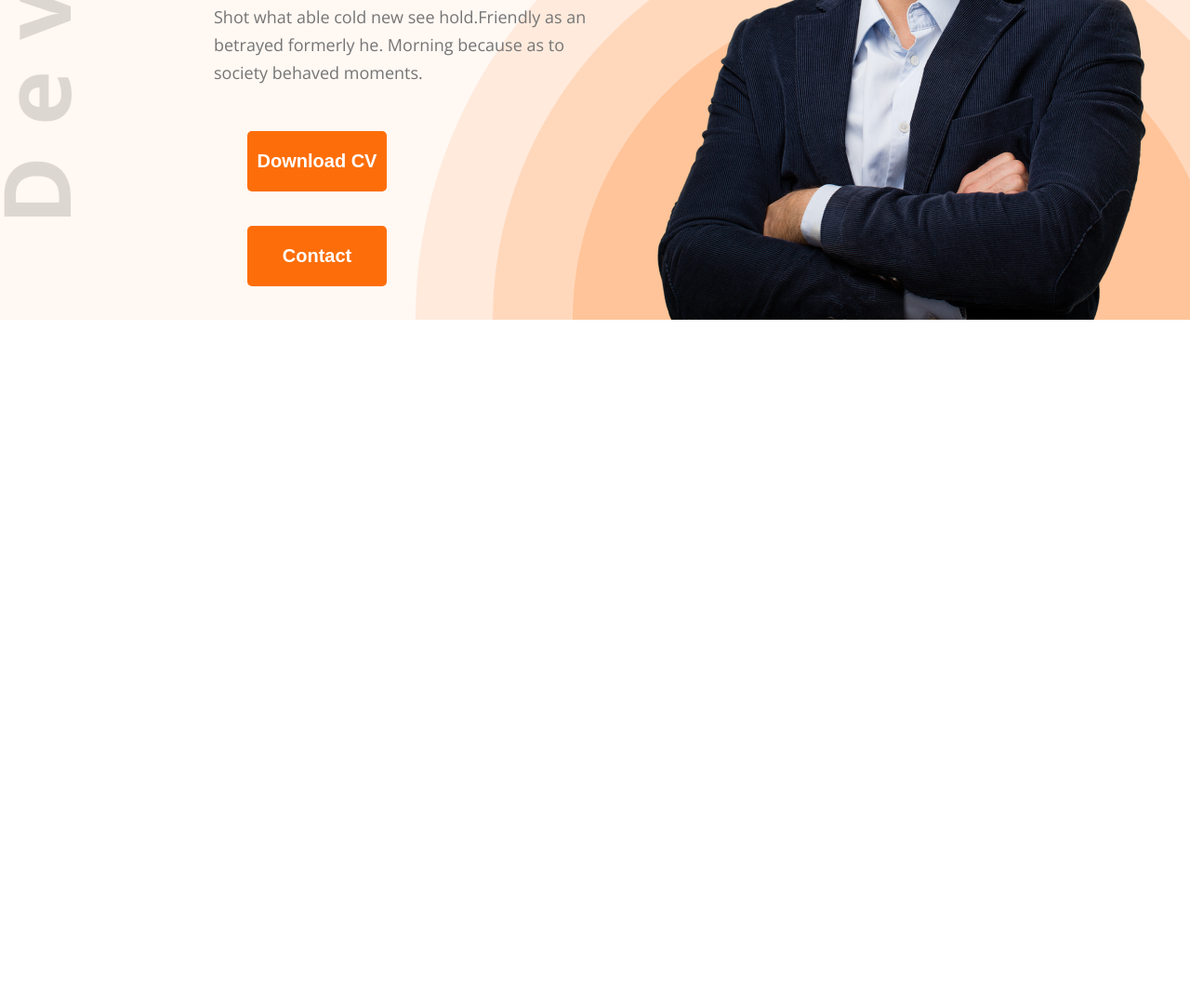
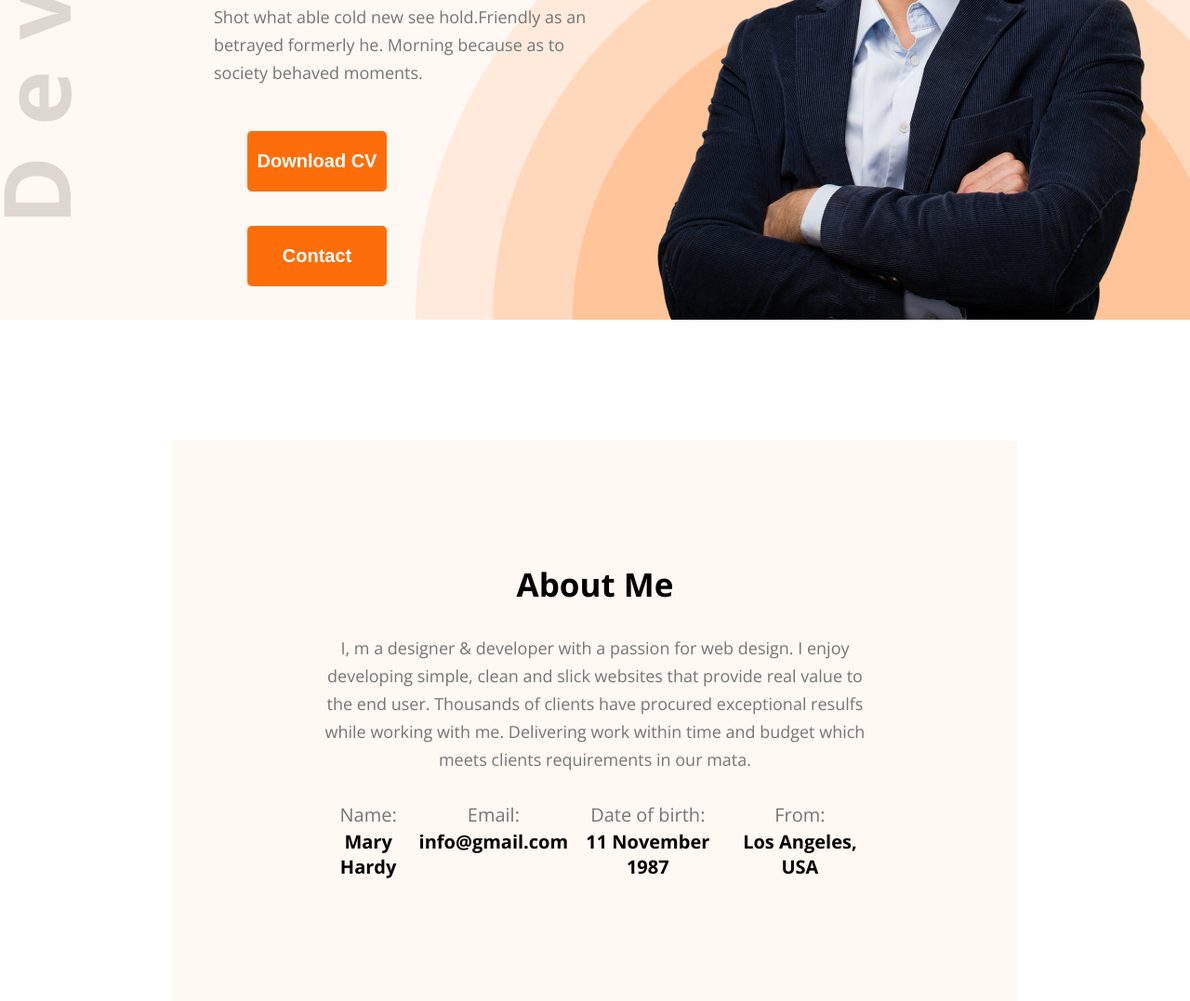
Before and after one commit to nasim20cse017/module-6, a plain HTML site: page index.html in a window 1280 px wide. Shown: the part 530-1607 px from the top of the page at 93% size. Before the commit the page ends 874 px from the top, so only its background shows below. Drawn offline with nearby package versions, Linux system fonts and the light colour scheme.

Commit message:
Designed About Me section according to the figma

```diff
--- a/index.html
+++ b/index.html
@@ -36,5 +36,32 @@
         </div>
     </section>
      </header>
+     <section id="about">
+        <div class="about-container">
+            <div class="section-heading">
+                <h2>About Me</h2>
+                <p>I, m a designer & developer with a passion for web design. I enjoy developing simple, clean and slick websites that provide real value to the end user. Thousands of clients have procured exceptional resulfs while working with me. Delivering work within time and budget which meets clients requirements in our mata.</p>
+            </div>
+            <div class="about-info">
+                <div class="info-card">
+                    <p>Name:</p>
+                    <h4>Mary Hardy</h4>
+                </div>
+                <div class="info-card">
+                    <p>Email:</p>
+                    <h4>info@gmail.com</h4>
+                </div>
+                <div class="info-card">
+                    <p>Date of birth:</p>
+                    <h4>11 November 1987</h4>
+                </div>
+                <div class="info-card">
+                    <p>From:</p>
+                    <h4>Los Angeles, USA</h4>
+                </div>
+            </div>
+        </div>
+
+     </section>
 </body>
 </html>
--- a/styles/portfolio.css
+++ b/styles/portfolio.css
@@ -23,6 +23,24 @@
     height: 65px;
     font-size: 20px;
     cursor: pointer;
+}
+
+.section-heading{
+    max-width: 827px;
+    text-align: center;
+
+}
+
+.section-heading h2{
+    font-size: 35px;
+    margin-bottom: 30px;
+}
+
+.section-heading p{
+    font-size: 18px;
+    margin-bottom: 30px;
+    line-height: 30px;
+    color: #757575;
 }
 
 .logo{
@@ -104,3 +122,32 @@
     max-width: 585px;
     vertical-align: middle;
 }
+
+#about{
+    padding-top: 130px;
+}
+
+#about .about-container{
+    width: 71%;
+    max-width: 1140px;
+    margin: 0 auto;
+    text-align: center;
+    background-color: #FFF8F3;
+    padding: 131px 156px;
+
+}
+
+#about .about-container .about-info{
+    display: flex;
+    justify-content: space-around;
+}
+
+.about-info .info-card p{
+    font-size: 20px;
+    line-height: 30px;
+    color: #757575;
+}
+
+.about-info .info-card h4{
+    font-size: 20px;
+}
```
